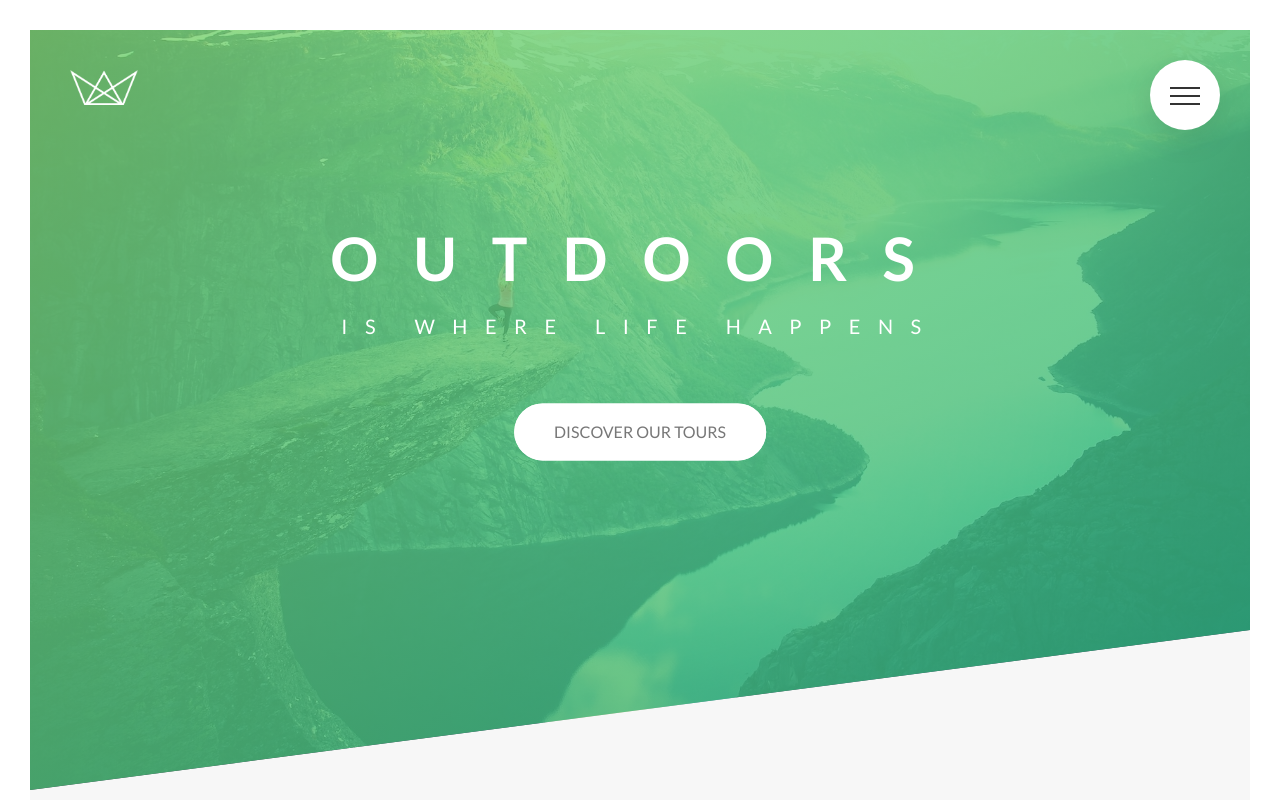
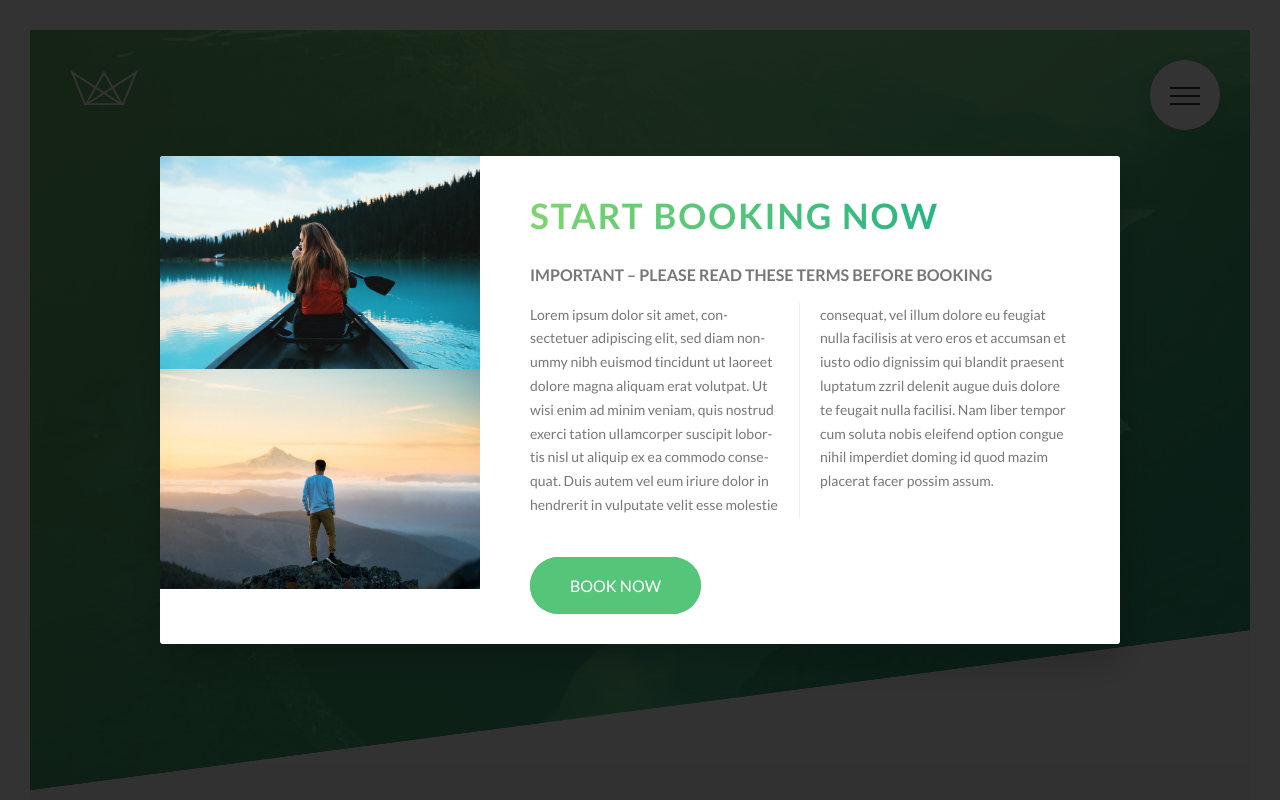
Before and after one commit to KadenZipfel/natours, a website: page index.html in a window 1280 px wide. Shown: the top 800 px of the page. Drawn offline with Linux system fonts and the light colour scheme.

Commit message:
Build popup pt. 1

```diff
--- a/index.html
+++ b/index.html
@@ -373,6 +373,34 @@
       </div>
     </footer>
 
+    <div class="popup">
+      <div class="popup__content">
+        <div class="popup__left">
+          <img src="img/nat-8.jpg" alt="Tour photo" class="popup__img">
+          <img src="img/nat-9.jpg" alt="Tour photo" class="popup__img">
+        </div>
+        <div class="popup__right">
+          <h2 class="heading-secondary u-margin-bottom-small">Start booking now</h2>
+          <h3 class="heading-tertiary u-margin-bottom-small">Important &ndash; Please read these terms before booking</h3>
+          <p class="popup__text">
+            Lorem ipsum dolor sit amet, consectetuer adipiscing elit,
+            sed diam nonummy nibh euismod tincidunt ut laoreet dolore
+            magna aliquam erat volutpat. Ut wisi enim ad minim veniam,
+            quis nostrud exerci tation ullamcorper suscipit lobortis nisl
+            ut aliquip ex ea commodo consequat. Duis autem vel eum iriure
+            dolor in hendrerit in vulputate velit esse molestie consequat,
+            vel illum dolore eu feugiat nulla facilisis at vero eros et
+            accumsan et iusto odio dignissim qui blandit praesent luptatum
+            zzril delenit augue duis dolore te feugait nulla facilisi.
+            Nam liber tempor cum soluta nobis eleifend option congue
+            nihil imperdiet doming id quod mazim placerat facer possim
+            assum.
+          </p>
+          <a href="%" class="btn btn--green">Book now</a>
+        </div>
+      </div>
+    </div>
+
     <!--
     <section class="grid-test">
       <div class="row">
--- a/sass/abstracts/_mixins.scss
+++ b/sass/abstracts/_mixins.scss
@@ -5,3 +5,10 @@
     clear: both;
   }
 }
+
+@mixin absCenter {
+  position: absolute;
+  top: 50%;
+  left: 50%;
+  transform: translate(-50%, -50%);
+}
--- /dev/null
+++ b/sass/components/_popup.scss
@@ -0,0 +1,55 @@
+.popup {
+  height: 100vh;
+  width: 100%;
+  position: fixed;
+  top: 0;
+  left: 0;
+  background-color: rgba($color-black, .8);
+  z-index: 9999;
+
+  &__content {
+    @include absCenter;
+
+    width: 75%;
+    background-color: $color-white;
+    box-shadow: 0 2rem 4rem rgba($color-black, .2);
+    border-radius: 3px;
+    display: table;
+    overflow: hidden;
+  }
+
+  &__left {
+    width: 33.333333%;
+    display: table-cell;
+  }
+
+  &__right {
+    width: 66.666667%;
+    display: table-cell;
+    vertical-align: middle;
+    padding: 3rem 5rem;
+  }
+
+  &__img {
+    display: block;
+    width: 100%;
+  }
+
+  &__text {
+    font-size: 1.4rem;
+    margin-bottom: 4rem;
+
+    -moz-column-count: 2;
+    -moz-column-gap: 4rem;
+    -moz-column-rule: 1px solid $color-grey-light-2;
+
+    column-count: 2;
+    column-gap: 4rem;
+    column-rule: 1px solid $color-grey-light-2;
+
+    -moz-hyphens: auto;
+    -ms-hyphens: auto;
+    -webkit-hyphens: auto;
+    hyphens: auto;
+  }
+}
--- a/sass/main.scss
+++ b/sass/main.scss
@@ -14,6 +14,7 @@
 @import "components/story";
 @import "components/bg-video";
 @import "components/form";
+@import "components/popup";
 
 @import "layout/grid";
 @import "layout/header";
```
Also changed, not shown: css/style.css.
